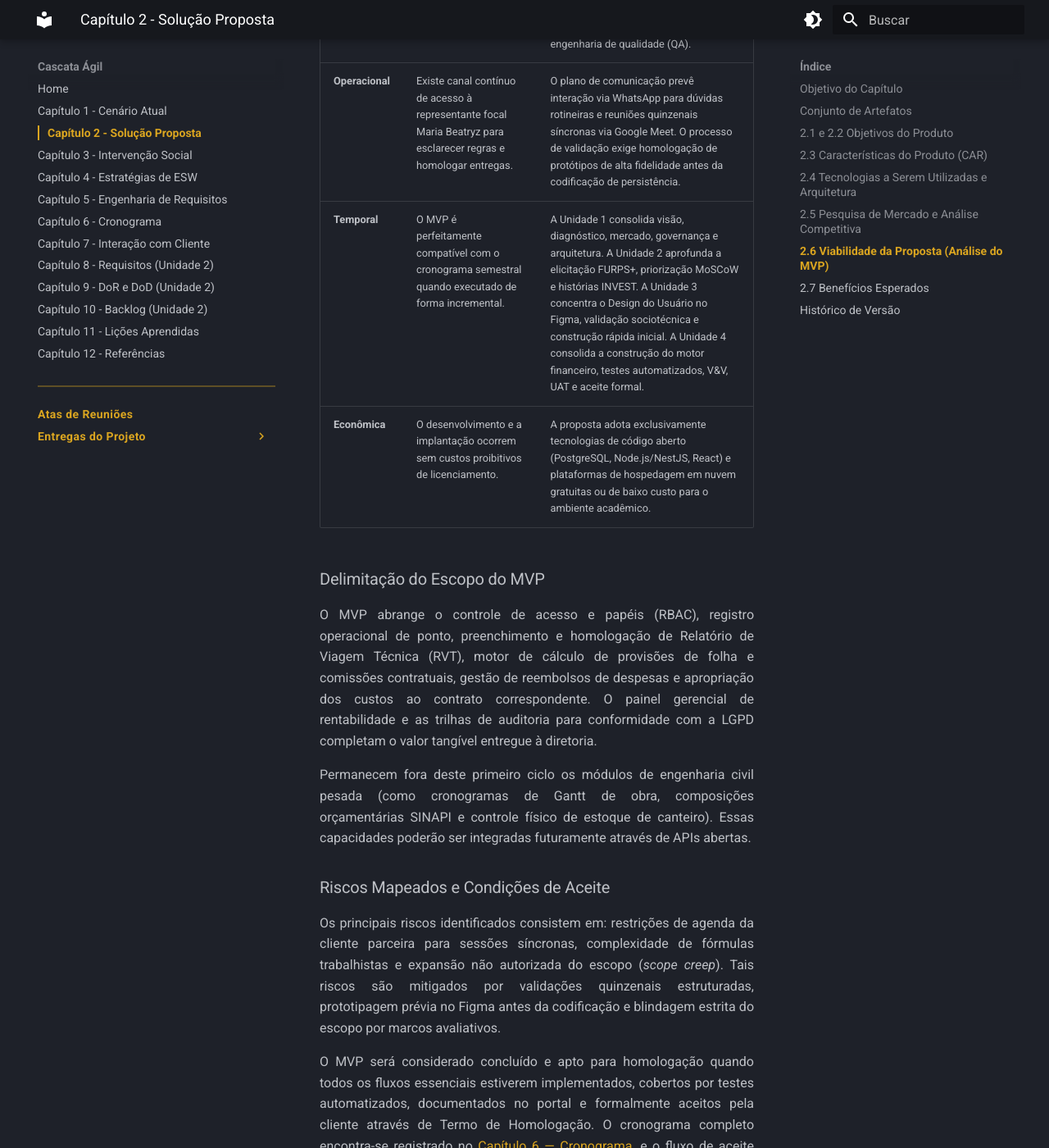
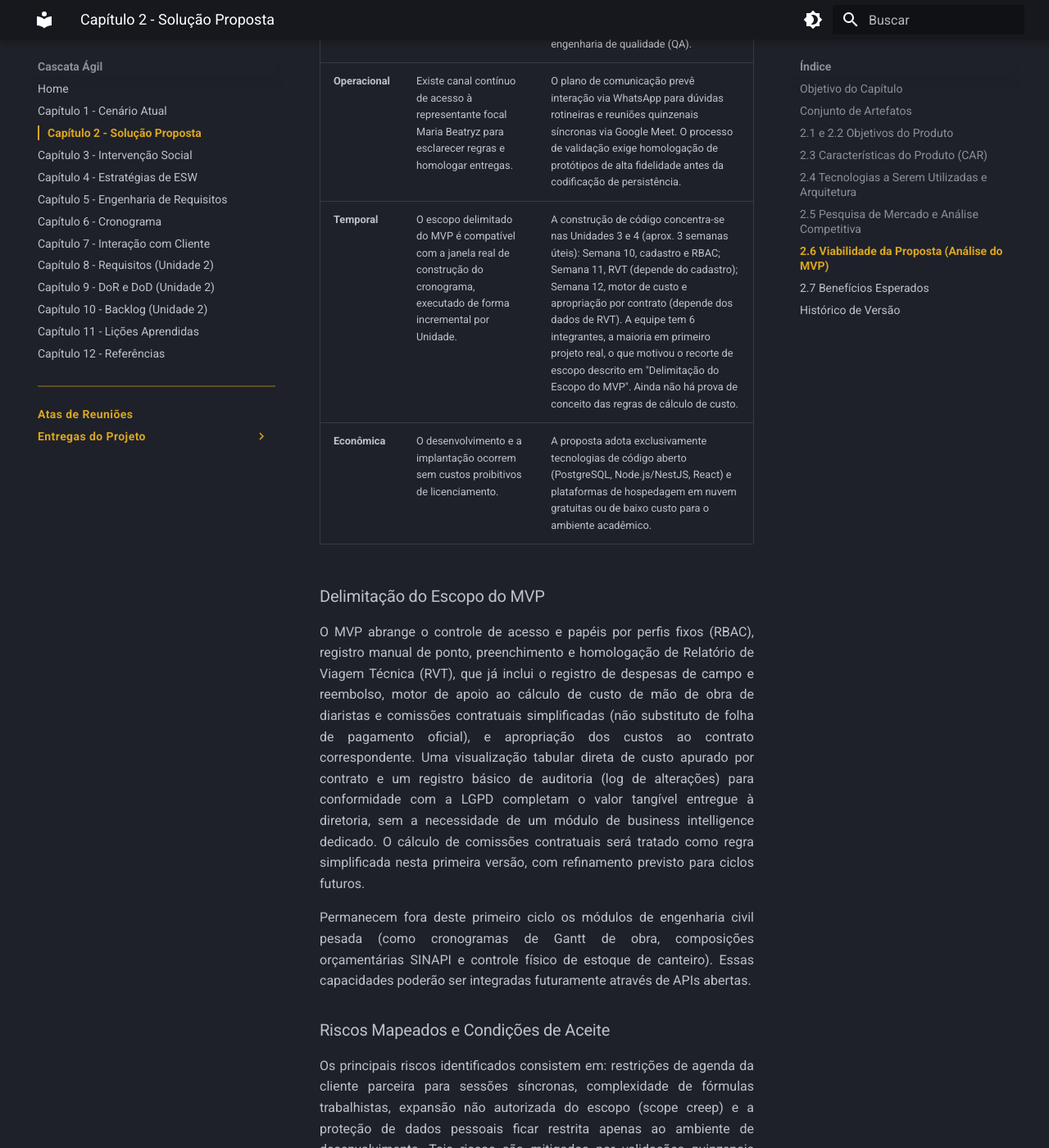
Before and after one commit to mdsreq-fga-unb/REQ-2026.2-T01-DUOC-Finance, an MkDocs documentation site: the page built from docs/visao-produto/capitulo-2/index.md, in a window 1280 px wide and 1400 px high, scrolled down 12321 px. Shown: the whole window at 82% size. Built offline with MkDocs 1.6.1 and Material for MkDocs 9.7.7, drawn with Linux system fonts in a browser that asks for light colours; some of the changed text lies outside the part shown.

Commit message:
docs: adiciona mudanças sugeridas pelo professor na solução proposta (#50)

```diff
--- a/docs/visao-produto/capitulo-2/index.md
+++ b/docs/visao-produto/capitulo-2/index.md
@@ -90,7 +90,7 @@ As características do produto descrevem as capacidades funcionais do **DUOC Fin
 <a id="car-03"></a>
 ??? note "CAR-03: Motor de Processamento e Fechamento Financeiro"
 
-    * **Valor de Negócio:** Reduz o ciclo de fechamento financeiro mensal de dias para poucas horas de conferência supervisionada, mitigando riscos de falhas aritméticas em fórmulas manuais e atrasos no repasse a colaboradores e parceiros.
+    * **Valor de Negócio:** Reduz a conferência financeira mensal de dias para horas supervisionadas, apoiando o cálculo de custo de diaristas e de comissões contratuais simplificadas — sem substituir a folha de colaboradores CLT nem o cálculo de encargos (INSS, FGTS, IRRF) e provisões (13º, férias), que seguem nos sistemas contábeis já usados pela DUOC.
     * **OEs Relacionadas:**
         * **OE Principal:** [OE2: Aumentar a Eficiência Administrativo-Financeira](#oe2-aumentar-a-eficiencia-administrativo-financeira)
         * **Contribuição Secundária:** [OE1: Padronizar e Unificar os Dados](#oe1-padronizar-e-unificar-os-dados)
@@ -116,7 +116,7 @@ As características do produto descrevem as capacidades funcionais do **DUOC Fin
 <a id="car-06"></a>
 ??? note "CAR-06: Painel Analítico de Rentabilidade e Margens de Projeto"
 
-    * **Valor de Negócio:** Empodera os sócios e a diretoria com visibilidade executiva em tempo real sobre o lucro real de cada contrato, prevenindo estouros de orçamento e embasando a precificação de propostas futuras.
+    * **Valor de Negócio:** Empodera os sócios e a diretoria com visibilidade executiva em tempo real sobre o custo real apurado de cada contrato, prevenindo estouros de orçamento e embasando a precificação de propostas futuras.
     * **OEs Relacionadas:**
         * **OE Principal:** [OE3: Transparecer as informações sobre os Custos por Contrato](#oe3-transparecer-as-informacoes-sobre-os-custos-por-contrato)
         * **Contribuição Secundária:** [OE2: Aumentar a Eficiência Administrativo-Financeira](#oe2-aumentar-a-eficiencia-administrativo-financeira)
@@ -282,8 +282,8 @@ O DUOC Finance não pretende atuar como um ERP genérico e massivo de engenharia
 
 #### 1. Hub Centralizador e Orquestrador do Fluxo Administrativo
 * **Captura no Campo:** A equipe técnica registra ponto e RVT em interface ágil, no próprio canteiro de serviço.
-* **Homologação Administrativa:** O setor financeiro/DP confere horas e despesas em tempo real, gerando cálculos transparentes de folha e comissões.
-* **Inteligência de Custos:** Os sócios visualizam instantaneamente a rentabilidade líquida de cada obra contratada.
+* **Homologação Administrativa:** O setor financeiro/DP confere horas e despesas em tempo real, apoiando o cálculo de custo de folha e comissões.
+* **Inteligência de Custos:** Os sócios visualizam o custo de mão de obra apurado de cada obra contratada.
 
 #### 2. Desenvolvimento Sob Medida e Personalização Cultural (*Tailor-Made*)
 O principal diferencial competitivo da solução frente a qualquer software de mercado é a **personalização sociotécnica total**:
@@ -317,18 +317,18 @@ O Produto Mínimo Viável (MVP) do DUOC Finance é viável no ciclo acadêmico e
 | :--- | :--- | :--- |
 | **Técnica** | A equipe possui competência técnica compatível com a complexidade do MVP. | Os papéis do time distribuem responsabilidades claras de elicitação de requisitos, arquitetura de software, modelagem de dados relacional, desenvolvimento backend, frontend e engenharia de qualidade (QA). |
 | **Operacional** | Existe canal contínuo de acesso à representante focal Maria Beatryz para esclarecer regras e homologar entregas. | O plano de comunicação prevê interação via WhatsApp para dúvidas rotineiras e reuniões quinzenais síncronas via Google Meet. O processo de validação exige homologação de protótipos de alta fidelidade antes da codificação de persistência. |
-| **Temporal** | O MVP é perfeitamente compatível com o cronograma semestral quando executado de forma incremental. | A Unidade 1 consolida visão, diagnóstico, mercado, governança e arquitetura. A Unidade 2 aprofunda a elicitação FURPS+, priorização MoSCoW e histórias INVEST. A Unidade 3 concentra o Design do Usuário no Figma, validação sociotécnica e construção rápida inicial. A Unidade 4 consolida a construção do motor financeiro, testes automatizados, V&V, UAT e aceite formal. |
+| **Temporal** | O escopo delimitado do MVP é compatível com a janela real de construção do cronograma, executado de forma incremental por Unidade. | A construção de código concentra-se nas Unidades 3 e 4 (aprox. 3 semanas úteis): Semana 10, cadastro e RBAC; Semana 11, RVT (depende do cadastro); Semana 12, motor de custo e apropriação por contrato (depende dos dados de RVT). A equipe tem 6 integrantes, a maioria em primeiro projeto real, o que motivou o recorte de escopo descrito em "Delimitação do Escopo do MVP". Ainda não há prova de conceito das regras de cálculo de custo. |
 | **Econômica** | O desenvolvimento e a implantação ocorrem sem custos proibitivos de licenciamento. | A proposta adota exclusivamente tecnologias de código aberto (PostgreSQL, Node.js/NestJS, React) e plataformas de hospedagem em nuvem gratuitas ou de baixo custo para o ambiente acadêmico. |
 
 ### Delimitação do Escopo do MVP
 
-O MVP abrange o controle de acesso e papéis (RBAC), registro operacional de ponto, preenchimento e homologação de Relatório de Viagem Técnica (RVT), motor de cálculo de provisões de folha e comissões contratuais, gestão de reembolsos de despesas e apropriação dos custos ao contrato correspondente. O painel gerencial de rentabilidade e as trilhas de auditoria para conformidade com a LGPD completam o valor tangível entregue à diretoria.
+O MVP abrange o controle de acesso e papéis por perfis fixos (RBAC), registro manual de ponto, preenchimento e homologação de Relatório de Viagem Técnica (RVT), que já inclui o registro de despesas de campo e reembolso, motor de apoio ao cálculo de custo de mão de obra de diaristas e comissões contratuais simplificadas (não substituto de folha de pagamento oficial), e apropriação dos custos ao contrato correspondente. Uma visualização tabular direta de custo apurado por contrato e um registro básico de auditoria (log de alterações) para conformidade com a LGPD completam o valor tangível entregue à diretoria, sem a necessidade de um módulo de business intelligence dedicado. O cálculo de comissões contratuais será tratado como regra simplificada nesta primeira versão, com refinamento previsto para ciclos futuros.
 
 Permanecem fora deste primeiro ciclo os módulos de engenharia civil pesada (como cronogramas de Gantt de obra, composições orçamentárias SINAPI e controle físico de estoque de canteiro). Essas capacidades poderão ser integradas futuramente através de APIs abertas.
 
 ### Riscos Mapeados e Condições de Aceite
 
-Os principais riscos identificados consistem em: restrições de agenda da cliente parceira para sessões síncronas, complexidade de fórmulas trabalhistas e expansão não autorizada do escopo (*scope creep*). Tais riscos são mitigados por validações quinzenais estruturadas, prototipagem prévia no Figma antes da codificação e blindagem estrita do escopo por marcos avaliativos.
+Os principais riscos identificados consistem em: restrições de agenda da cliente parceira para sessões síncronas, complexidade de fórmulas trabalhistas, expansão não autorizada do escopo (scope creep) e a proteção de dados pessoais ficar restrita apenas ao ambiente de desenvolvimento. Tais riscos são mitigados por validações quinzenais estruturadas, prototipagem prévia no Figma antes da codificação, blindagem estrita do escopo por marcos avaliativos e, para a proteção de dados, pela aplicação em produção de RLS, criptografia em trânsito/repouso e RBAC (detalhadas na seção 2.4),  o uso de dados sintéticos citado na 2.4 cobre apenas o ambiente de desenvolvimento e testes, não substituindo essas medidas em produção.
 
 O MVP será considerado concluído e apto para homologação quando todos os fluxos essenciais estiverem implementados, cobertos por testes automatizados, documentados no portal e formalmente aceitos pela cliente através de Termo de Homologação. O cronograma completo encontra-se registrado no [Capítulo 6 — Cronograma](../../cronograma/index.md), e o fluxo de aceite está detalhado no [Capítulo 7 — Interação com Cliente](../../interacao-cliente/index.md#73-processo-de-validacao-sociotecnica-e-homologacao-com-a-cliente).
 
@@ -341,7 +341,7 @@ O DUOC Finance deverá gerar benefícios para a organização e para as pessoas
 
 ### Benefícios para a DUOC
 
-- **Visibilidade da rentabilidade:** a correlação entre horas registradas, custos de pessoal e contratos permite acompanhar o custo real da mão de obra por projeto, apoiando decisões comerciais e de precificação.
+- **Visibilidade de custo por contrato:** a correlação entre horas registradas, custos de pessoal e contratos permite acompanhar o custo real da mão de obra por projeto, apoiando decisões comerciais e de precificação.
 - **Redução de erros e retrabalho:** a centralização de ponto, férias e horas de RVT em um único ambiente reduz divergências, duplicidade de lançamentos e falhas humanas no fechamento de folha, comissões e reembolsos.
 - **Agilidade no fechamento financeiro:** informações padronizadas e disponíveis em tempo hábil tornam mais rápida a conferência das rotinas de Departamento Pessoal e Financeiro.
 - **Conformidade jurídica e proteção de dados:** o registro formal das informações apoia a conformidade trabalhista e fiscal, enquanto o controle de acesso por perfis e a proteção dos dados pessoais contribuem para o atendimento à LGPD.
```
Also changed, not shown: docs/index.md (+1 -1 lines).
